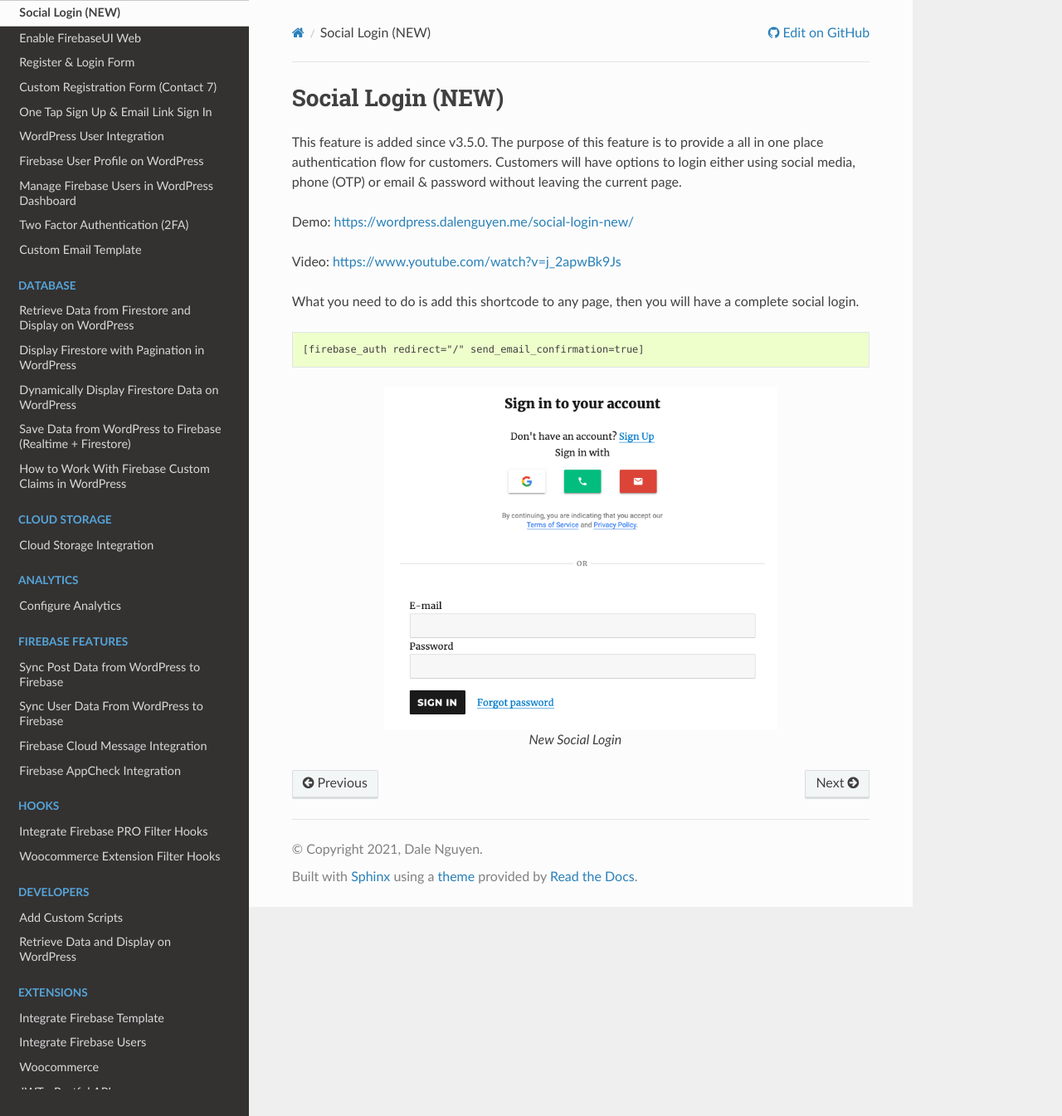
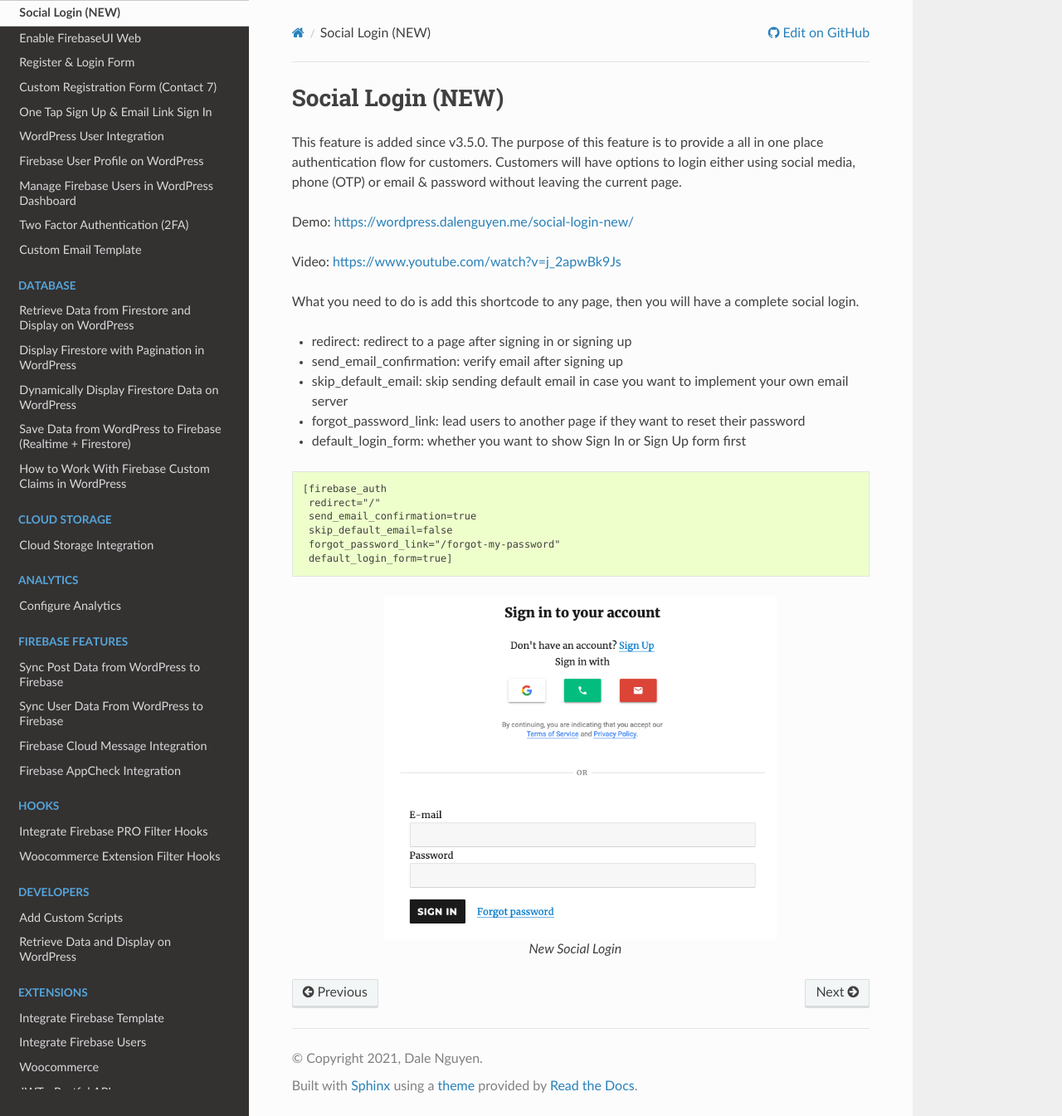
Before and after one commit to dalenguyen/firebase-wordpress-docs, a Sphinx documentation site: the page built from docs/auth/new-social-login.rst, in a window 1280 px wide and 1345 px high. Shown: the whole window at 83% size. Built offline with Sphinx 7.4.7 and the Read the Docs theme 2.0.0, drawn with Linux system fonts in a browser that asks for light colours.

Commit message:
add option for default authentication form

```diff
--- a/docs/auth/new-social-login.rst
+++ b/docs/auth/new-social-login.rst
@@ -9,9 +9,20 @@ Video: https://www.youtube.com/watch?v=j_2apwBk9Js
 
 What you need to do is add this shortcode to any page, then you will have a complete social login.
 
+- redirect: redirect to a page after signing in or signing up
+- send_email_confirmation: verify email after signing up
+- skip_default_email: skip sending default email in case you want to implement your own email server
+- forgot_password_link: lead users to another page if they want to reset their password
+- default_login_form: whether you want to show Sign In or Sign Up form first
+
 .. code-block:: php
 
-    [firebase_auth redirect="/" send_email_confirmation=true]
+   [firebase_auth
+    redirect="/"
+    send_email_confirmation=true
+    skip_default_email=false
+    forgot_password_link="/forgot-my-password"
+    default_login_form=true]
 
 
 .. figure:: /images/auth/new-social-login.png
--- a/docs/index.rst
+++ b/docs/index.rst
@@ -4,7 +4,7 @@ Complete Guide to Firebase WordPress Integration
 .. meta::
    :description lang=en: Guide on how to integrate Firebase to WordPress.
 
-Last updated: Apr 22, 2023
+Last updated: Apr 29, 2023
 
 .. raw:: html
 
@@ -49,7 +49,7 @@ If you are interested in the development progress, please check the `Road map <h
 Products
 -----------
 
-- `Integrate Firebase PRO <https://techcater.com/>`_ - `v3.23.1`
+- `Integrate Firebase PRO <https://techcater.com/>`_ - `v3.29.0`
 - `Firebase WordPress Functions <https://firebase-wordpress-docs.readthedocs.io/en/latest/intro/cloud-functions-deployment.html>`_ - `v1.8.0` (bundle with PRO plugin)
 - `Integrate Firebase Woocommerce <https://firebase-wordpress-docs.readthedocs.io/en/latest/extensions/woocommerce.html>`_ - `v2.16.0` (Extension)
 - `Integrate Firebase Users <https://firebase-wordpress-docs.readthedocs.io/en/latest/extensions/firebase-users.html>`_ - `v1.3.2` (Extension)
```
Also changed, not shown: docs/misc/changelog.rst (+10 -0 lines).
